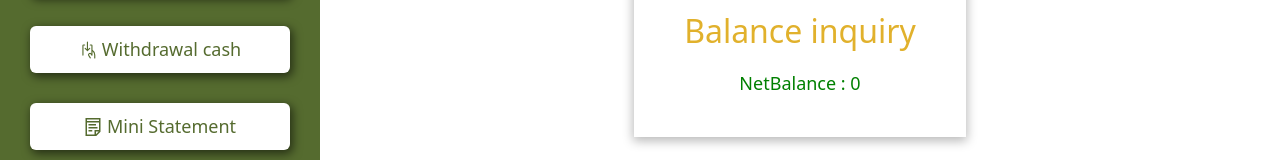
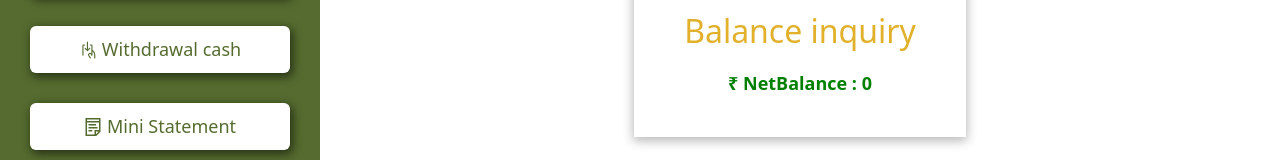
Before and after one commit to kishan421kr/E-Banking-Website, a React (Vite) app in the folder client/: page /dashboard/balanceInquiry in a window 1280 px wide. Shown: the part 377-537 px from the top of the page. Built offline with nearby package versions, Linux system fonts and the light colour scheme; no server answers; sample sign-in values are in the browser's storage.

Commit message:
balance style update

```diff
--- a/client/src/Css/dashborad.css
+++ b/client/src/Css/dashborad.css
@@ -98,6 +98,10 @@
     text-align: center;
 
 }
+#balanceMainDiv div{
+    font-size: 22px;
+    font-weight: 700;
+}
 #dashHeading2{
     padding: 10px;
     margin-bottom: 10px;
--- a/client/src/dashboard pages/BalanceInquiry.jsx
+++ b/client/src/dashboard pages/BalanceInquiry.jsx
@@ -41,7 +41,7 @@ const BalanceInquiry=()=>{
             <h2 id="dashHeading2">Balance inquiry</h2>
 
             <div>
-                NetBalance : {netBalance}
+                ₹ NetBalance : {netBalance}
             </div>
         </div>
 
```
